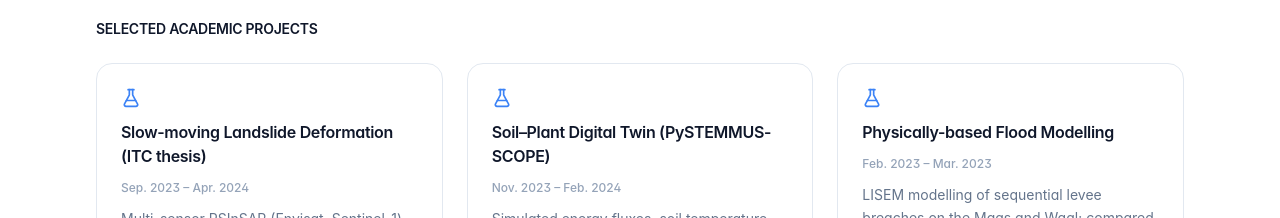
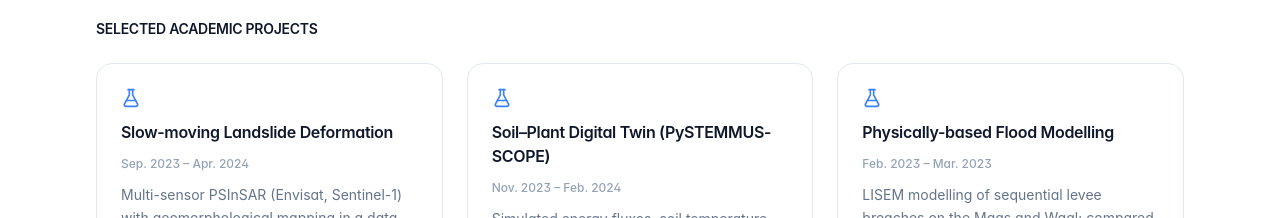
Before and after one commit to TowhidulIslam27/TowhidulIslam27.github.io, a React (Vite) app: page / in a window 1280 px wide. Shown: the part 3200-3418 px from the top of the page. Built offline with nearby package versions, Linux system fonts and the light colour scheme.

Commit message:
Drop '(ITC thesis)' from landslide project title

```diff
--- a/src/data/content.js
+++ b/src/data/content.js
@@ -143,7 +143,7 @@ export const researchProjects = [
 
 export const academicProjects = [
   {
-    name: "Slow-moving Landslide Deformation (ITC thesis)",
+    name: "Slow-moving Landslide Deformation",
     period: "Sep. 2023 – Apr. 2024",
     description: "Multi-sensor PSInSAR (Envisat, Sentinel-1) with geomorphological mapping in a data-sparse region; showed Sentinel-1 resolves finer deformation than Envisat.",
   },
```
